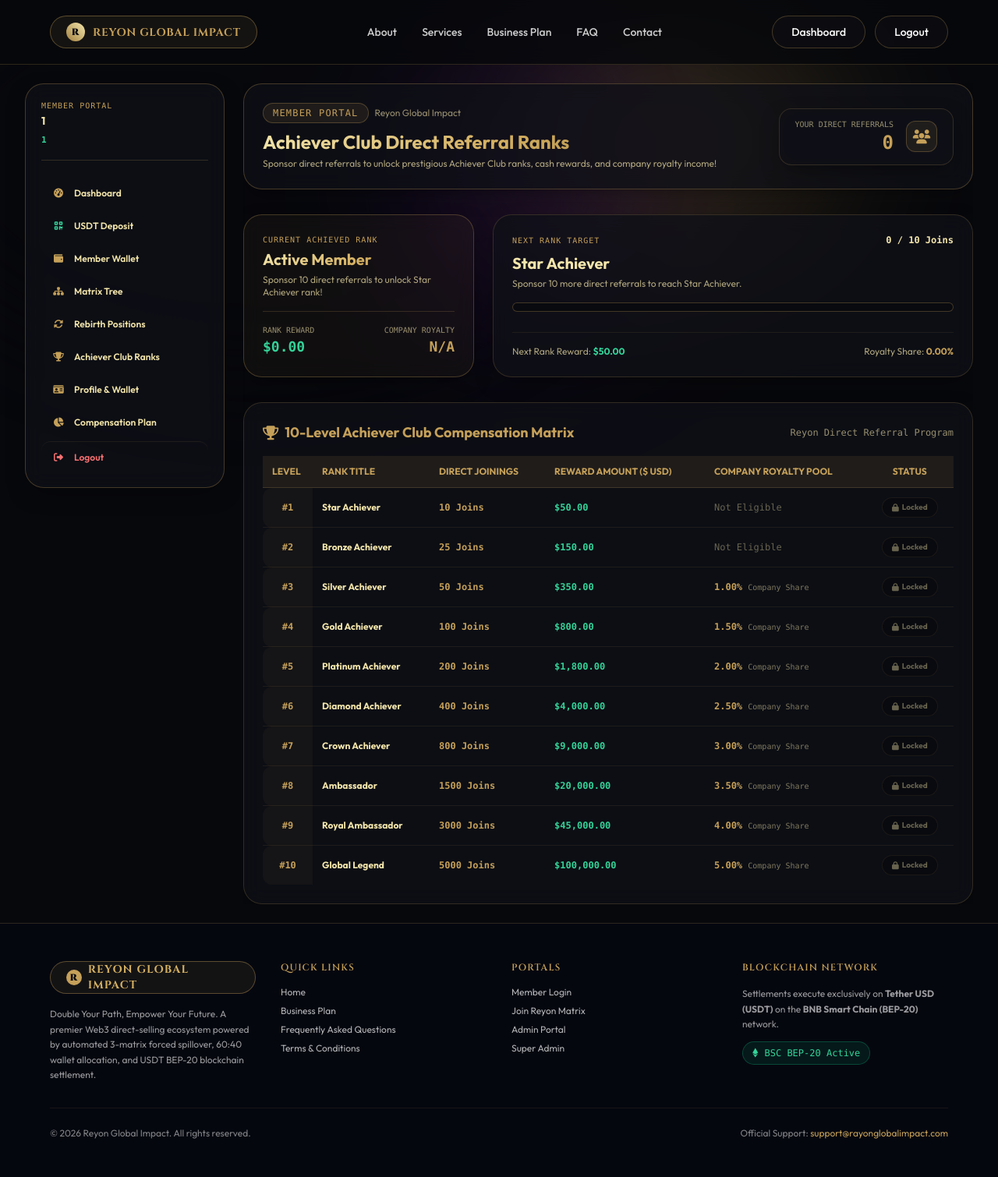
After one commit to priyeshdaspookulangara/empress, a PHP site: page /customer/achiever_club.php in a window 1280 px wide. The commit adds this page. Shown: the whole page at 78% size. Run offline with PHP 8.4, Linux system fonts and the light colour scheme; a user stored in the database is signed in; data comes from the database, SQL or seed files in the repository; data that the repository does not hold is empty; some libraries are stand-ins or nearby versions.

Commit message:
Fix Achiever Club CMS persistence and add Customer Achiever view
Co-authored-by: priyeshdaspookulangara <216598157+priyeshdaspookulangara@users.noreply.github.com>

```diff
--- /dev/null
+++ b/customer/achiever_club.php
@@ -0,0 +1,200 @@
+<?php
+// customer/achiever_club.php
+$pageTitle = "Achiever Club - Direct Referral Ranks";
+require_once __DIR__ . '/../config/db.php';
+require_once __DIR__ . '/../includes/functions.php';
+
+if (!isset($_SESSION['member_id'])) {
+    header("Location: /login.php");
+    exit();
+}
+
+$memberId = $_SESSION['member_id'];
+$pdo = getDBConnection();
+
+$rankData = getMemberAchieverRank($pdo, $memberId);
+$directCount = $rankData['direct_count'];
+$currentRank = $rankData['current_rank'];
+$nextRank = $rankData['next_rank'];
+$ranks = $rankData['ranks'];
+$progressPct = $rankData['progress_percentage'];
+
+require_once __DIR__ . '/../includes/header.php';
+?>
+
+<div class="space-y-8">
+    <!-- Page Header -->
+    <div class="glass-card p-6 rounded-3xl border border-gold/30 flex flex-col md:flex-row justify-between items-start md:items-center gap-4">
+        <div>
+            <div class="flex items-center gap-2">
+                <span class="text-xs uppercase font-mono tracking-widest text-gold bg-gold/10 px-3 py-1 rounded-full border border-gold/30">Member Portal</span>
+                <span class="text-xs text-champagne/60">Reyon Global Impact</span>
+            </div>
+            <h1 class="text-2xl font-extrabold gold-gradient-text mt-2">Achiever Club Direct Referral Ranks</h1>
+            <p class="text-xs text-champagne/70 mt-1">Sponsor direct referrals to unlock prestigious Achiever Club ranks, cash rewards, and company royalty income!</p>
+        </div>
+
+        <div class="glass-card px-5 py-3 rounded-2xl border border-gold/20 flex items-center gap-4">
+            <div class="text-right">
+                <span class="text-[10px] text-champagne/60 uppercase font-mono block">Your Direct Referrals</span>
+                <span class="text-2xl font-black text-gold font-mono"><?php echo $directCount; ?></span>
+            </div>
+            <div class="w-10 h-10 rounded-xl bg-gold/10 border border-gold/30 text-gold flex items-center justify-center text-lg">
+                <i class="fa-solid fa-users"></i>
+            </div>
+        </div>
+    </div>
+
+    <!-- Current Rank Status & Progress Banner -->
+    <div class="grid grid-cols-1 md:grid-cols-3 gap-6">
+        <!-- Current Rank Card -->
+        <div class="glass-card p-6 rounded-3xl border border-gold/30 bg-gold/5 flex flex-col justify-between">
+            <div>
+                <span class="text-[10px] uppercase font-mono text-gold tracking-widest block mb-1">Current Achieved Rank</span>
+                <h3 class="text-xl font-black gold-gradient-text">
+                    <?php echo $currentRank ? htmlspecialchars($currentRank['rank_name']) : 'Active Member'; ?>
+                </h3>
+                <p class="text-xs text-champagne/70 mt-1">
+                    <?php if ($currentRank): ?>
+                        Requires <?php echo (int)$currentRank['required_direct_joinings']; ?> direct joinings
+                    <?php else: ?>
+                        Sponsor 10 direct referrals to unlock Star Achiever rank!
+                    <?php endif; ?>
+                </p>
+            </div>
+
+            <div class="mt-4 pt-4 border-t border-gold/20 flex items-center justify-between">
+                <div>
+                    <span class="text-[10px] text-champagne/60 block font-mono uppercase">Rank Reward</span>
+                    <span class="text-lg font-bold text-emerald-400 font-mono">
+                        $<?php echo $currentRank ? number_format((float)$currentRank['reward_amount'], 2) : '0.00'; ?>
+                    </span>
+                </div>
+                <div class="text-right">
+                    <span class="text-[10px] text-champagne/60 block font-mono uppercase">Company Royalty</span>
+                    <span class="text-lg font-bold text-gold font-mono">
+                        <?php echo ($currentRank && $currentRank['is_royalty_eligible']) ? number_format((float)$currentRank['royalty_percentage'], 2) . '%' : 'N/A'; ?>
+                    </span>
+                </div>
+            </div>
+        </div>
+
+        <!-- Next Rank Target Card -->
+        <div class="glass-card p-6 rounded-3xl border border-gold/20 flex flex-col justify-between col-span-1 md:col-span-2">
+            <div>
+                <div class="flex justify-between items-center mb-2">
+                    <span class="text-[10px] uppercase font-mono text-gold tracking-widest block">Next Rank Target</span>
+                    <?php if ($nextRank): ?>
+                        <span class="text-xs font-mono font-bold text-champagne">
+                            <?php echo $directCount; ?> / <?php echo (int)$nextRank['required_direct_joinings']; ?> Joins
+                        </span>
+                    <?php else: ?>
+                        <span class="text-xs font-mono font-bold text-emerald-400">MAX RANK ACHIEVED!</span>
+                    <?php endif; ?>
+                </div>
+
+                <?php if ($nextRank): ?>
+                    <h3 class="text-xl font-bold text-champagne">
+                        <?php echo htmlspecialchars($nextRank['rank_name']); ?>
+                    </h3>
+                    <p class="text-xs text-champagne/70 mt-1">
+                        Sponsor <?php echo max(0, (int)$nextRank['required_direct_joinings'] - $directCount); ?> more direct referrals to reach <?php echo htmlspecialchars($nextRank['rank_name']); ?>.
+                    </p>
+
+                    <!-- Progress Bar -->
+                    <div class="w-full bg-obsidian rounded-full h-3 border border-gold/30 p-0.5 mt-4">
+                        <div class="bg-gradient-to-r from-gold-600 via-gold to-champagne h-2 rounded-full transition-all duration-500" style="width: <?php echo $progressPct; ?>%;"></div>
+                    </div>
+                <?php else: ?>
+                    <h3 class="text-xl font-bold text-gold">Top Global Legend Achiever</h3>
+                    <p class="text-xs text-champagne/70 mt-1">You have successfully unlocked the highest Achiever Club rank in Reyon Global Impact!</p>
+                <?php endif; ?>
+            </div>
+
+            <div class="mt-4 pt-4 border-t border-gold/10 flex items-center justify-between text-xs">
+                <?php if ($nextRank): ?>
+                    <span class="text-champagne/70">Next Rank Reward: <strong class="text-emerald-400">$<?php echo number_format((float)$nextRank['reward_amount'], 2); ?></strong></span>
+                    <span class="text-champagne/70">Royalty Share: <strong class="text-gold"><?php echo $nextRank['is_royalty_eligible'] ? number_format((float)$nextRank['royalty_percentage'], 2) . '%' : '0.00%'; ?></strong></span>
+                <?php else: ?>
+                    <span class="text-emerald-400 font-bold">Eligible for 5.00% Company Royalty Pool</span>
+                <?php endif; ?>
+            </div>
+        </div>
+    </div>
+
+    <!-- 10-Rank Achiever Matrix Table -->
+    <div class="glass-card p-6 rounded-3xl border border-gold/20">
+        <div class="flex justify-between items-center mb-4">
+            <h3 class="text-lg font-bold text-gold flex items-center gap-2">
+                <i class="fa-solid fa-trophy"></i> 10-Level Achiever Club Compensation Matrix
+            </h3>
+            <span class="text-xs text-champagne/60 font-mono">Reyon Direct Referral Program</span>
+        </div>
+
+        <div class="overflow-x-auto">
+            <table class="w-full text-left border-collapse text-xs">
+                <thead>
+                    <tr class="bg-gold/10 border-b border-gold/20 text-gold font-semibold uppercase">
+                        <th class="p-3 w-16">Level</th>
+                        <th class="p-3">Rank Title</th>
+                        <th class="p-3">Direct Joinings</th>
+                        <th class="p-3">Reward Amount ($ USD)</th>
+                        <th class="p-3">Company Royalty Pool</th>
+                        <th class="p-3 text-center">Status</th>
+                    </tr>
+                </thead>
+                <tbody class="divide-y divide-gold/10 text-champagne">
+                    <?php foreach ($ranks as $r):
+                        $reqJoins = (int)$r['required_direct_joinings'];
+                        $isUnlocked = ($directCount >= $reqJoins);
+                        $isCurrent = ($currentRank && $currentRank['rank_level'] == $r['rank_level']);
+                    ?>
+                        <tr class="hover:bg-gold/5 <?php echo $isCurrent ? 'bg-gold/10 border-l-4 border-l-gold' : ''; ?>">
+                            <td class="p-3 font-mono font-bold text-gold text-center bg-gold/5 rounded-l-xl">
+                                #<?php echo $r['rank_level']; ?>
+                            </td>
+
+                            <td class="p-3 font-bold text-champagne">
+                                <?php echo htmlspecialchars($r['rank_name']); ?>
+                                <?php if ($isCurrent): ?>
+                                    <span class="ml-2 px-2 py-0.5 rounded-full text-[10px] font-mono bg-gold text-obsidian uppercase font-extrabold">Current</span>
+                                <?php endif; ?>
+                            </td>
+
+                            <td class="p-3 font-mono font-bold text-gold">
+                                <?php echo $reqJoins; ?> Joins
+                            </td>
+
+                            <td class="p-3 font-mono font-bold text-emerald-400">
+                                $<?php echo number_format((float)$r['reward_amount'], 2); ?>
+                            </td>
+
+                            <td class="p-3 font-mono">
+                                <?php if ($r['is_royalty_eligible']): ?>
+                                    <span class="text-gold font-bold"><?php echo number_format((float)$r['royalty_percentage'], 2); ?>%</span>
+                                    <span class="text-[10px] text-champagne/50">Company Share</span>
+                                <?php else: ?>
+                                    <span class="text-champagne/40">Not Eligible</span>
+                                <?php endif; ?>
+                            </td>
+
+                            <td class="p-3 text-center">
+                                <?php if ($isUnlocked): ?>
+                                    <span class="px-3 py-1 rounded-full text-[10px] font-bold bg-emerald-500/20 text-emerald-400 border border-emerald-500/40 inline-flex items-center gap-1">
+                                        <i class="fa-solid fa-circle-check"></i> Unlocked
+                                    </span>
+                                <?php else: ?>
+                                    <span class="px-3 py-1 rounded-full text-[10px] font-bold bg-obsidian text-champagne/40 border border-gold/10 inline-flex items-center gap-1">
+                                        <i class="fa-solid fa-lock"></i> Locked
+                                    </span>
+                                <?php endif; ?>
+                            </td>
+                        </tr>
+                    <?php endforeach; ?>
+                </tbody>
+            </table>
+        </div>
+    </div>
+</div>
+
+<?php require_once __DIR__ . '/../includes/footer.php'; ?>
--- a/includes/functions.php
+++ b/includes/functions.php
@@ -1039,6 +1039,75 @@ function updateP2PWalletSettings($pdo, $memberId, $bep20Address, $fileArr = null
 }
 
 /**
+ * Evaluate Achiever Club Rank for a member based on direct joinings count
+ * Returns current rank, direct count, ranks list, and progress to next rank
+ */
+function getMemberAchieverRank($pdo, $memberId) {
+    $stmtDirect = $pdo->prepare("SELECT COUNT(*) FROM members WHERE sponsor_id = ? AND status = 'Active'");
+    $stmtDirect->execute([$memberId]);
+    $directCount = (int)$stmtDirect->fetchColumn();
+
+    $stmtRanks = $pdo->query("SELECT * FROM achiever_club ORDER BY rank_level ASC");
+    $ranks = $stmtRanks->fetchAll();
+
+    if (empty($ranks)) {
+        $ranks = [];
+        $defaultRanks = [
+            1  => ['Star Achiever', 10, 50.00, 0, 0.00],
+            2  => ['Bronze Achiever', 25, 150.00, 0, 0.00],
+            3  => ['Silver Achiever', 50, 350.00, 1, 1.00],
+            4  => ['Gold Achiever', 100, 800.00, 1, 1.50],
+            5  => ['Platinum Achiever', 200, 1800.00, 1, 2.00],
+            6  => ['Diamond Achiever', 400, 4000.00, 1, 2.50],
+            7  => ['Crown Achiever', 800, 9000.00, 1, 3.00],
+            8  => ['Ambassador', 1500, 20000.00, 1, 3.50],
+            9  => ['Royal Ambassador', 3000, 45000.00, 1, 4.00],
+            10 => ['Global Legend', 5000, 100000.00, 1, 5.00],
+        ];
+        foreach ($defaultRanks as $lvl => $rData) {
+            $ranks[] = [
+                'rank_level' => $lvl,
+                'rank_name' => $rData[0],
+                'required_direct_joinings' => $rData[1],
+                'reward_amount' => $rData[2],
+                'is_royalty_eligible' => $rData[3],
+                'royalty_percentage' => $rData[4],
+            ];
+        }
+    }
+
+    $currentRank = null;
+    $nextRank = null;
+
+    foreach ($ranks as $r) {
+        if ($directCount >= (int)$r['required_direct_joinings']) {
+            $currentRank = $r;
+        } else {
+            if ($nextRank === null) {
+                $nextRank = $r;
+            }
+        }
+    }
+
+    $progressPercentage = 100;
+    if ($nextRank !== null) {
+        $prevRequired = $currentRank ? (int)$currentRank['required_direct_joinings'] : 0;
+        $nextRequired = (int)$nextRank['required_direct_joinings'];
+        $needed = $nextRequired - $prevRequired;
+        $achievedInLevel = max(0, $directCount - $prevRequired);
+        $progressPercentage = ($needed > 0) ? min(100, round(($achievedInLevel / $needed) * 100)) : 0;
+    }
+
+    return [
+        'direct_count' => $directCount,
+        'ranks' => $ranks,
+        'current_rank' => $currentRank,
+        'next_rank' => $nextRank,
+        'progress_percentage' => $progressPercentage
+    ];
+}
+
+/**
  * Submit USDT Fund Deposit Request
  */
 function submitFundDeposit($pdo, $userId, $txHash, $amount, $network = 'BEP-20') {
--- a/includes/header.php
+++ b/includes/header.php
@@ -215,6 +215,9 @@ if (session_status() === PHP_SESSION_NONE) {
                             <a href="/customer/rebirths.php" class="flex items-center gap-3 px-3.5 py-2.5 rounded-xl hover:bg-gold/10 text-champagne hover:text-gold transition">
                                 <i class="fa-solid fa-rotate text-gold w-4 text-center"></i> Rebirth Positions
                             </a>
+                            <a href="/customer/achiever_club.php" class="flex items-center gap-3 px-3.5 py-2.5 rounded-xl hover:bg-gold/10 text-champagne hover:text-gold transition">
+                                <i class="fa-solid fa-trophy text-gold w-4 text-center"></i> Achiever Club Ranks
+                            </a>
                             <a href="/customer/profile.php" class="flex items-center gap-3 px-3.5 py-2.5 rounded-xl hover:bg-gold/10 text-champagne hover:text-gold transition">
                                 <i class="fa-solid fa-id-card text-gold w-4 text-center"></i> Profile & Wallet
                             </a>
```
Also changed, not shown: achiever_club.php (added, +19 -0 lines), admin/achiever_club.php (+20 -4 lines), superadmin/achiever_club.php (+20 -4 lines), tests/test_suite.php (+20 -0 lines).
